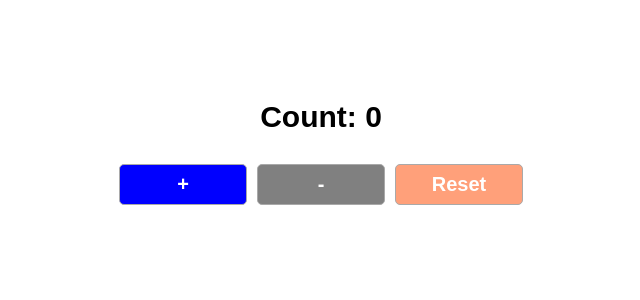
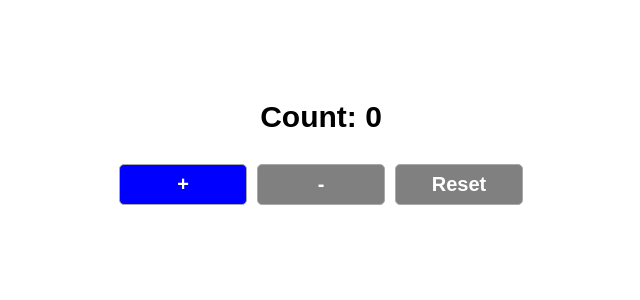
Before and after one commit to yervand-stepanyan/counter, a React (Create React App) app: page / in a window 1280 px wide. Shown: the top 300 px of the page, without its empty margins (319-959 px from the left). Built offline with nearby package versions, Linux system fonts and the light colour scheme.

Commit message:
Add local storage data saving

```diff
--- a/src/Components/Counter/Counter.css
+++ b/src/Components/Counter/Counter.css
@@ -46,11 +46,11 @@ button {
     background-color: darkred;
 }
 
-.btnDecDisabled {
+.btnDisabled {
     background-color: gray;
 }
 
-.btnDecDisabled:hover {
+.btnDisabled:hover {
     cursor: not-allowed;
     background-color: gray;
 }
--- a/src/Components/Counter/Counter.js
+++ b/src/Components/Counter/Counter.js
@@ -5,8 +5,10 @@ class Counter extends React.Component {
   constructor(props) {
     super(props);
 
+    const countFromLocalStorage = JSON.parse(localStorage.getItem("count"));
+
     this.state = {
-      count: this.props.initialCount,
+      count: countFromLocalStorage || this.props.initialCount,
     };
   }
 
@@ -27,17 +29,23 @@ class Counter extends React.Component {
   };
 
   render() {
+    localStorage.setItem("count", JSON.stringify(this.state.count));
+
     return (
       <div className="main">
         <div className="countDiv">Count: {this.state.count}</div>
         <div className="buttonsDiv">
           <button className="btnInc" onClick={this.handleAddCount}>+</button>
-          <button className={this.state.count === 0 ? "btnDecDisabled" : "btnDec"}
+          <button className={this.state.count === 0 ? "btnDisabled" : "btnDec"}
                   onClick={this.handleSubtractCount}
                   disabled={this.state.count <= 0}>
             -
           </button>
-          <button className="btnRes" onClick={this.handleResetToZero}>Reset</button>
+          <button className={this.state.count === 0 ? "btnDisabled" : "btnRes"}
+                  onClick={this.handleResetToZero}
+                  disabled={this.state.count <= 0}>
+            Reset
+          </button>
         </div>
       </div>
     )
```
